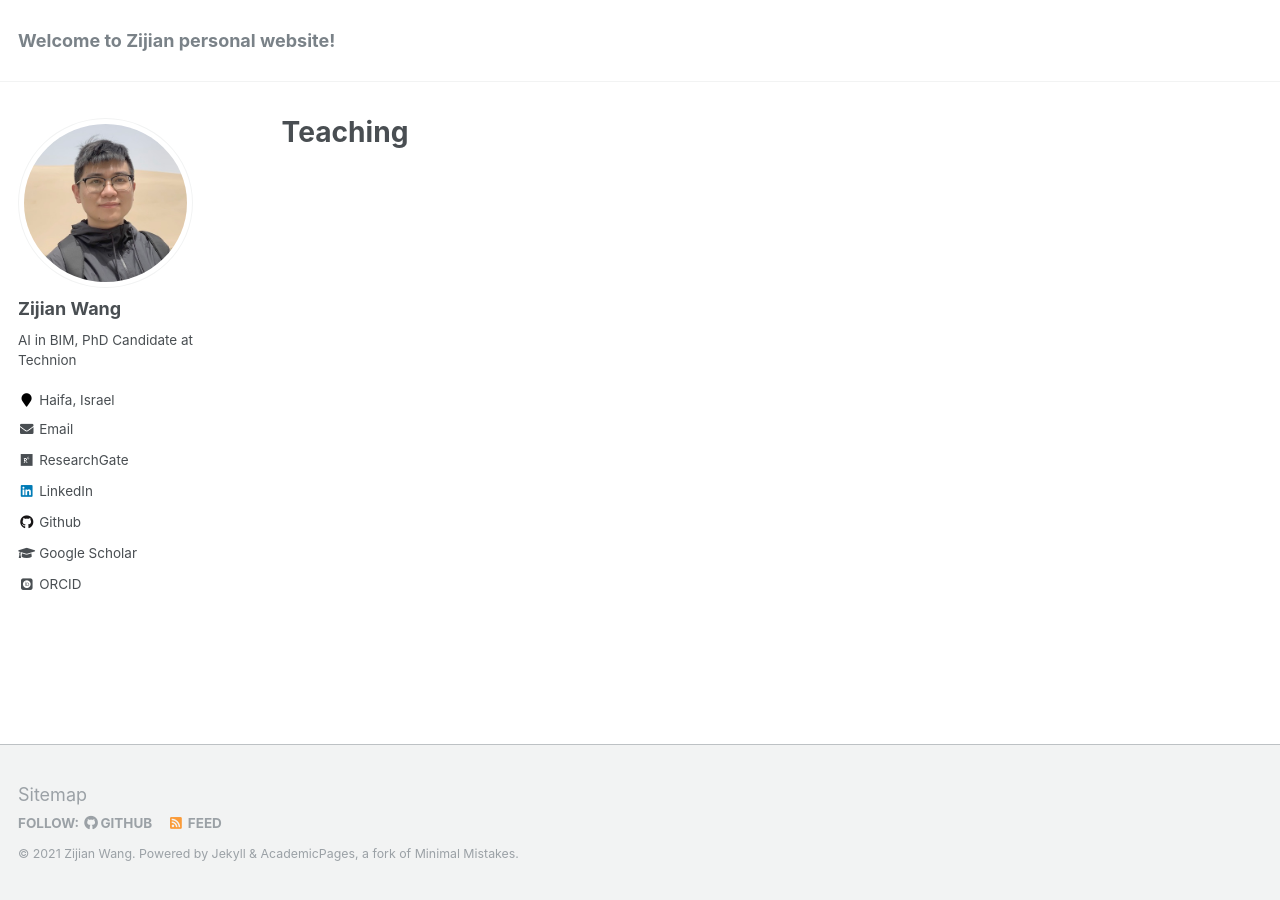
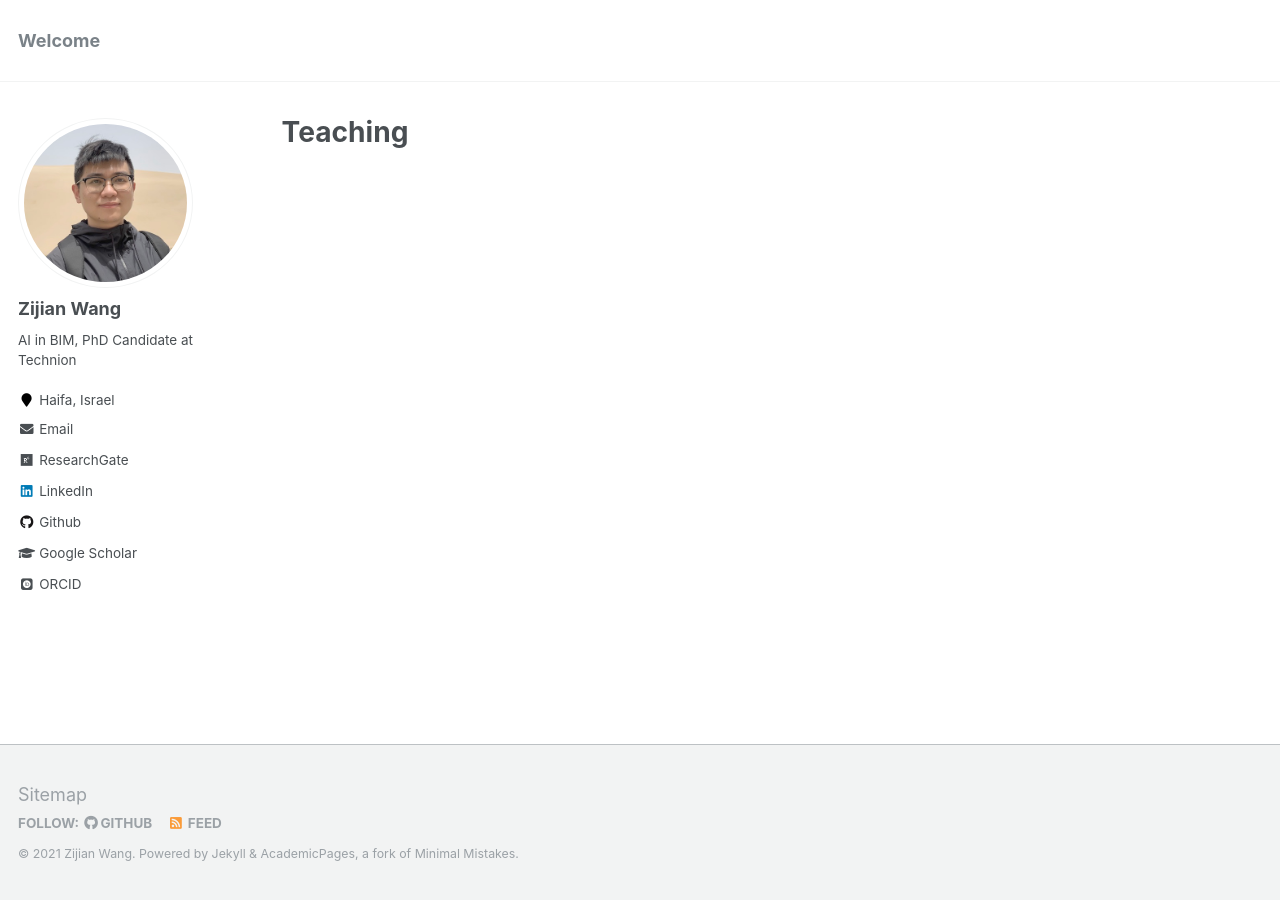
Before and after one commit to ZijianWang-ZW/zijianwang-zw.github.io, a Jekyll site: the page built from _pages/teaching.html, in a window 1280 px wide. Built offline with Jekyll 4.4.1, drawn with Linux system fonts in a browser that asks for light colours; some web fonts are replaced.

Commit message:
almost finish small changes

```diff
--- a/_config.yml
+++ b/_config.yml
@@ -7,10 +7,10 @@
 
 # Site Settings
 locale                   : "en-US"
-title                    : "Welcome to Zijian personal website!"
+title                    : "Welcome"
 title_separator          : "-"
 name                     : &name "Zijian Wang"
-description              : &description "personal website"
+description              : &description "personal academic website"
 url                      : https://zijianwang1995.github.io # the base hostname & protocol for your site e.g. "https://mmistakes.github.io"
 baseurl                  : "" # the subpath of your site, e.g. "/blog"
 repository               : "academicpages/academicpages.github.io"
```
Also changed, not shown: _pages/about.md (+3 -3 lines).
